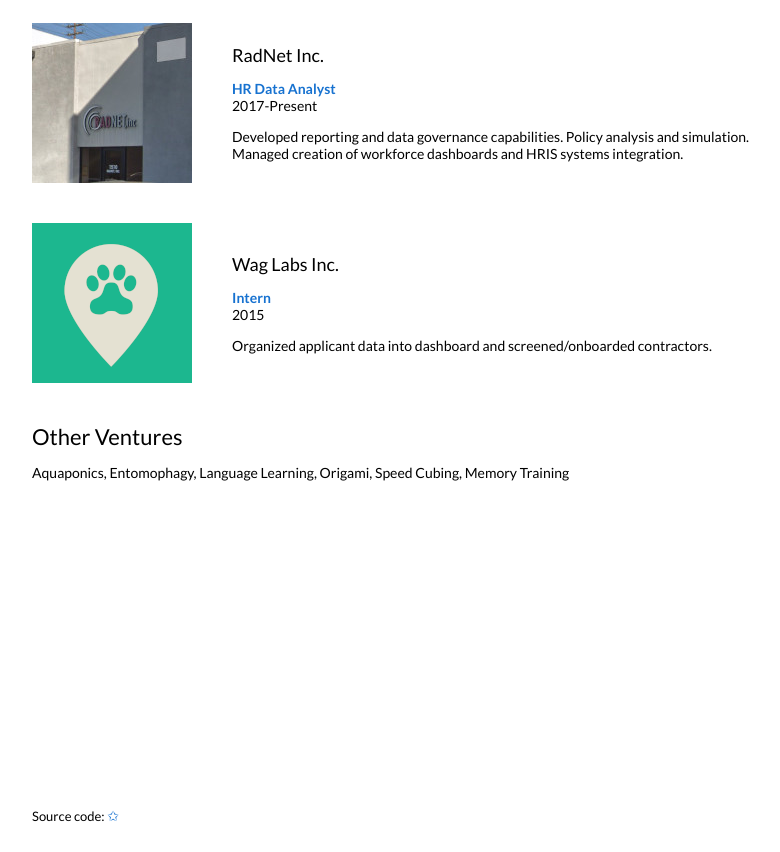
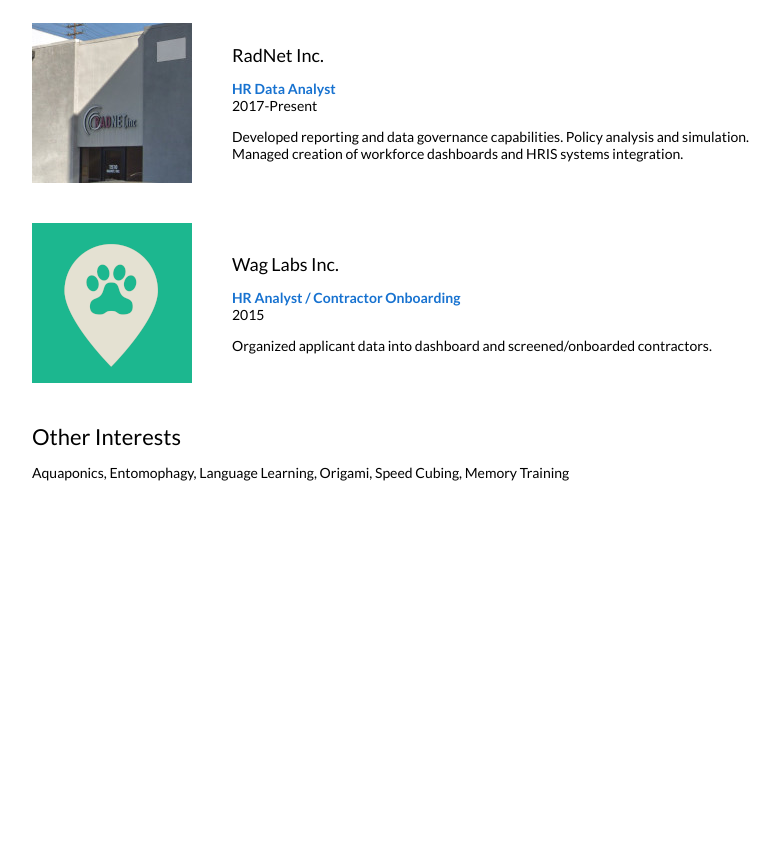
Before and after one commit to hefeystus/hefeystus.github.io, a plain HTML site: page index.html in a window 1280 px wide. Shown: the part 423-1275 px from the top of the page, without its empty margins (228-1008 px from the left). After the commit the page ends 932 px from the top, so only its background shows below. Drawn offline with Linux system fonts and the light colour scheme.

Commit message:
Update index.html
Mild edits

```diff
--- a/index.html
+++ b/index.html
@@ -100,8 +100,7 @@
 
 						<p>I did my bachelors at the <a href="http://www.calstatela.edu/">California State University</a>.</p>
 
-						<p align="center"><a href="mailto:culingli@gmail.com">Email</a> &nbsp;/&nbsp; <!-- <a href="data/JonBarron-CV.pdf">CV</a> &nbsp/&nbsp
-                <a href="data/JonBarron-bio.txt">Biography</a> &nbsp/&nbsp --> <a href="https://www.linkedin.com/in/culingli/"> LinkedIn </a></p>
+						<p align="center"><a href="mailto:culingli@gmail.com">Email</a> &nbsp;/&nbsp;<a href="https://www.linkedin.com/in/culingli/"> LinkedIn </a></p>
 						</td>
 						<td width="33%"><img height="280" src="images/CulinLi_circle.jpg" width="280" /></td>
 					</tr>
@@ -167,7 +166,7 @@
 						<td valign="middle" width="75%">
 						<p><span style="font-size:18px;">Wag Labs Inc.&nbsp;</span></p>
 
-						<p><a href="https://wagwalking.com/"><papertitle>Intern</papertitle> </a><br />
+						<p><a href="https://wagwalking.com/"><papertitle>HR Analyst / Contractor Onboarding</papertitle> </a><br />
 						2015</p>
 
 						<p></p>
@@ -181,37 +180,14 @@
 			<table align="center" border="0" cellpadding="20" cellspacing="0" width="100%">
 				<tbody>
 					<tr>
-						<td valign="middle" width="100%"><heading>Other Ventures</heading>
+						<td valign="middle" width="100%"><heading>Other Interests</heading>
 
 						<p>Aquaponics, Entomophagy, Language Learning, Origami, Speed Cubing, Memory Training</p>
 						</td>
 					</tr>
 				</tbody>
 			</table>
-			<br />
-			<br />
-			<br />
-			<br />
-			<br />
-			<br />
-			<br />
-			<br />
-			<br />
-			<br />
-			<br />
-			<br />
-			<br />
-			<br />
-			&nbsp;
-			<table align="center" border="0" cellpadding="20" cellspacing="0" width="100%">
-				<tbody>
-					<tr>
-						<td>&nbsp;
-						<p align="left"><font size="2">Source code: <a href="https://github.com/jonbarron/jonbarron_website">✩</a> </font></p>
-						</td>
-					</tr>
-				</tbody>
-			</table>
+
 			</td>
 		</tr>
 	</tbody>
```
